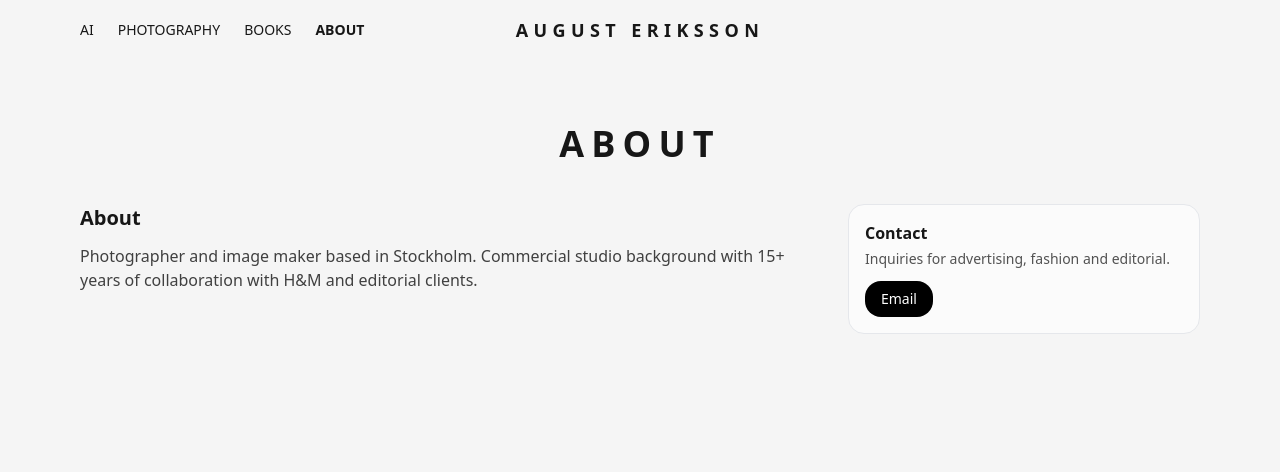
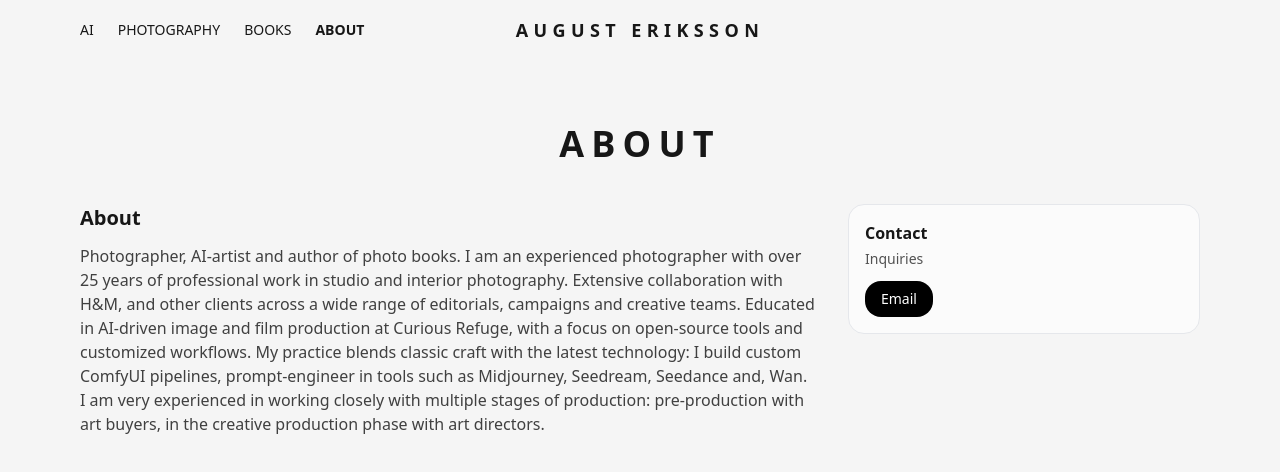
Before and after one commit to vovve37/august2, a Next.js app: page /about in a window 1280 px wide. Shown: the top 472 px of the page. Built offline with nearby package versions, Linux system fonts and the light colour scheme.

Commit message:
Revise about section with updated biography and contact
Updated the about section to reflect new professional details and contact information.

```diff
--- a/app/about/page.tsx
+++ b/app/about/page.tsx
@@ -8,15 +8,15 @@ export default function About(){
           <div className="md:col-span-2 text-center md:text-left">
             <h3 className="text-xl font-semibold">About</h3>
             <p className="mt-3 text-neutral-700">
-              Photographer and image maker based in Stockholm. Commercial studio background with 15+ years of collaboration with H&amp;M and editorial clients.
+              Photographer, AI-artist and author of photo books. I am an experienced photographer with over 25 years of professional work in studio and interior photography. Extensive collaboration with H&M, and other clients across a wide range of editorials, campaigns and creative teams. Educated in AI-driven image and film production at Curious Refuge, with a focus on open-source tools and customized workflows. My practice blends classic craft with the latest technology: I build custom ComfyUI pipelines, prompt-engineer in tools such as Midjourney, Seedream, Seedance and, Wan. I am very experienced in working closely with multiple stages of production: pre-production with art buyers, in the creative production phase with art directors.
             </p>
           </div>
 
           <aside className="md:col-span-1">
             <div className="rounded-2xl border p-4 bg-white/60 text-center md:text-left">
               <h4 className="font-semibold">Contact</h4>
-              <p className="text-sm text-neutral-600 mt-1">Inquiries for advertising, fashion and editorial.</p>
-              <a href="mailto:contact@augusteriksson.com" className="mt-3 inline-block px-4 py-2 rounded-2xl bg-black text-white text-sm">Email</a>
+              <p className="text-sm text-neutral-600 mt-1">Inquiries </p>
+              <a href="mailto:info@august.se" className="mt-3 inline-block px-4 py-2 rounded-2xl bg-black text-white text-sm">Email</a>
             </div>
           </aside>
         </div>
```
